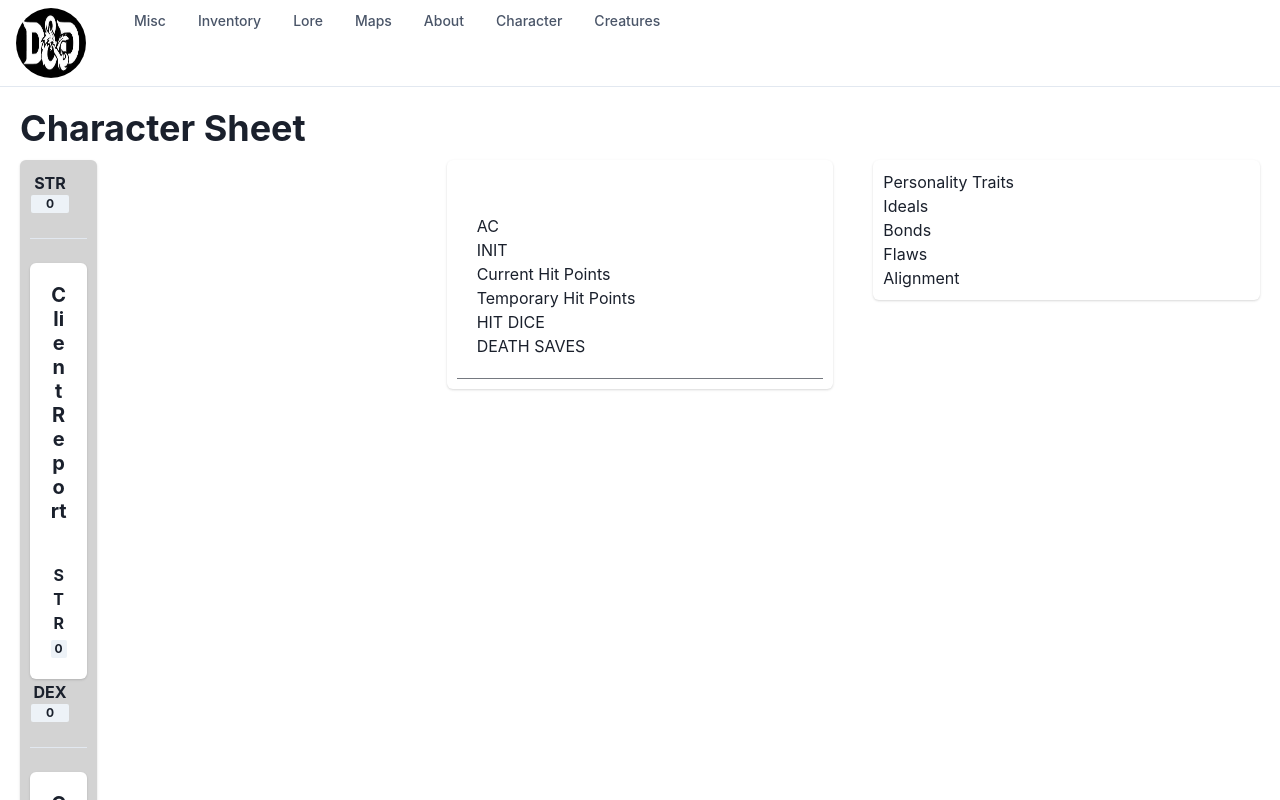
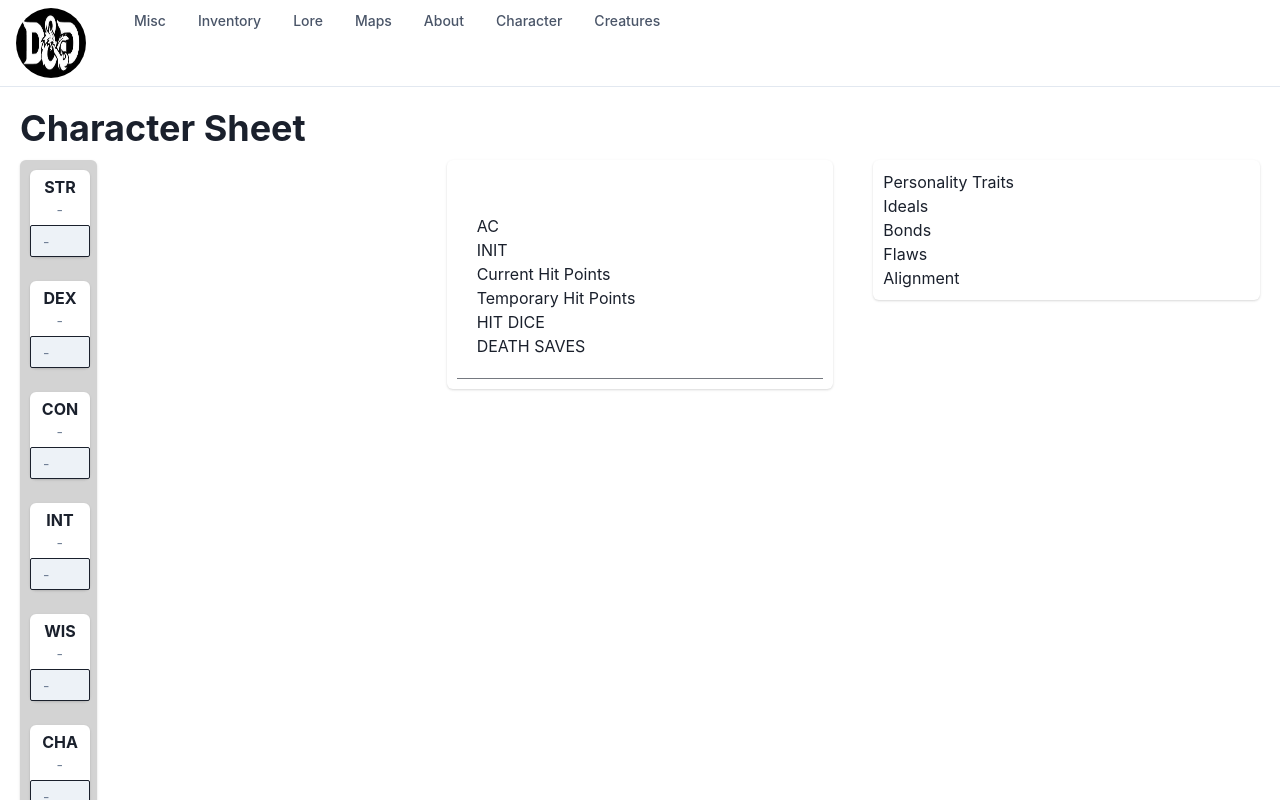
Before and after one commit to Napiorski/rpg-player-app, a Next.js app: page /character in a window 1280 px wide. Shown: the top 800 px of the page. Built offline with nearby package versions, Linux system fonts and the light colour scheme.

Commit message:
Added the modified stat cards.

```diff
--- a/components/stat-card/index.tsx
+++ b/components/stat-card/index.tsx
@@ -4,8 +4,15 @@ import {
   Badge,
   Box,
   CardBody,
+  Center,
   CardHeader,
+  Input,
   Heading,
+  NumberInput,
+  NumberInputField,
+  NumberInputStepper,
+  NumberIncrementStepper,
+  NumberDecrementStepper,
 } from "@chakra-ui/react";
 import styled from "@emotion/styled";
 
@@ -20,38 +27,31 @@ const StyledCard = styled.div`
   font-weight: bold;
   text-align: center;
 `;
+
+const StyledBadge = styled(Badge)`
+  display: flex;
+`
+
+const BoldHeader = styled.div`
+  font-weight: bold;
+`
 interface StatCardProps {
-  quantifier: number;
   title: string;
 }
 
-export function StatCard({ quantifier, title }: StatCardProps) {
+export function StatCard({ title }: StatCardProps) {
   return (
-    <>
-      <Box>
-        <StyledCard>
-          {title}
-          <br />
-          <Badge>{quantifier}</Badge>
-        </StyledCard>
-      </Box>
-      <div>
-        <br />
-        <hr />
-        <br />
-      </div>
-      <Box>
-        <Card>
-          <CardHeader>
-            <Heading size="md">Client Report</Heading>
-          </CardHeader>
-          <CardBody>
-            {title}
-            <br />
-            <Badge>{quantifier}</Badge>
-          </CardBody>
-        </Card>
-      </Box>
-    </>
+    <Box>
+      <Card width='60px' variant="elevated">
+        <CardBody py={'5px'} >
+          <Center flexDirection={'column'}>
+              <BoldHeader>{title}</BoldHeader>
+              <Input type="number" size='sm' variant="unstyled" width={'7px'} placeholder="-"/>
+            </Center>
+        </CardBody>
+        <Input bg='gray.100' type="number" size='sm'  placeholder="-"/>
+      </Card>
+      <br/>
+    </Box>
   );
 }
--- a/pages/character/index.tsx
+++ b/pages/character/index.tsx
@@ -91,7 +91,7 @@ export default function Home() {
                   {listItems.map(({ quantifier, title }) => {
                     return (
                       <ListItem key={`list-item-${title}`}>
-                        <StatCard quantifier={quantifier} title={title} />
+                        <StatCard title={title} />
                       </ListItem>
                     );
                   })}
```
Also changed, not shown: 1 other file (tests, documents, lock files or other folders).
